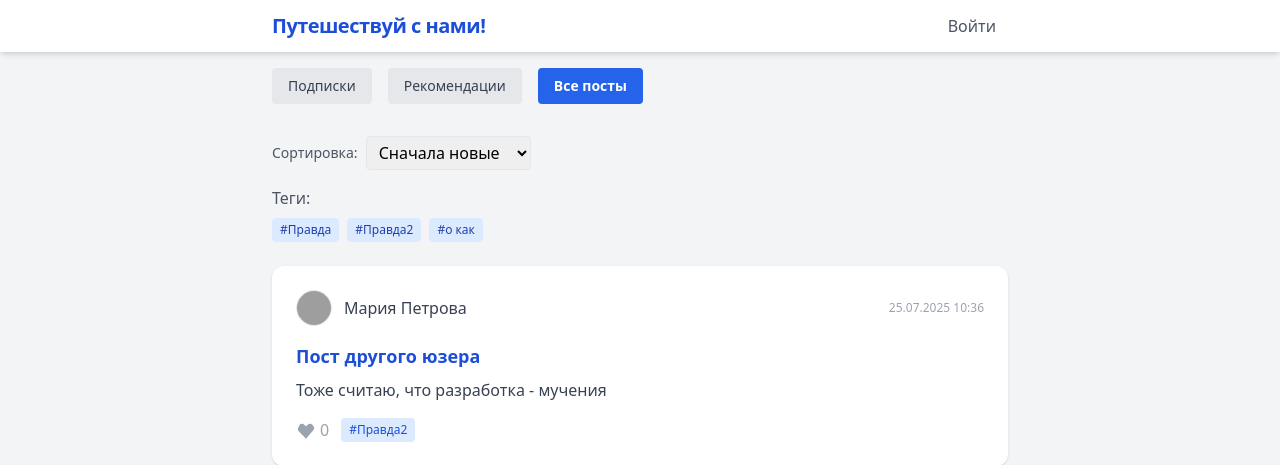
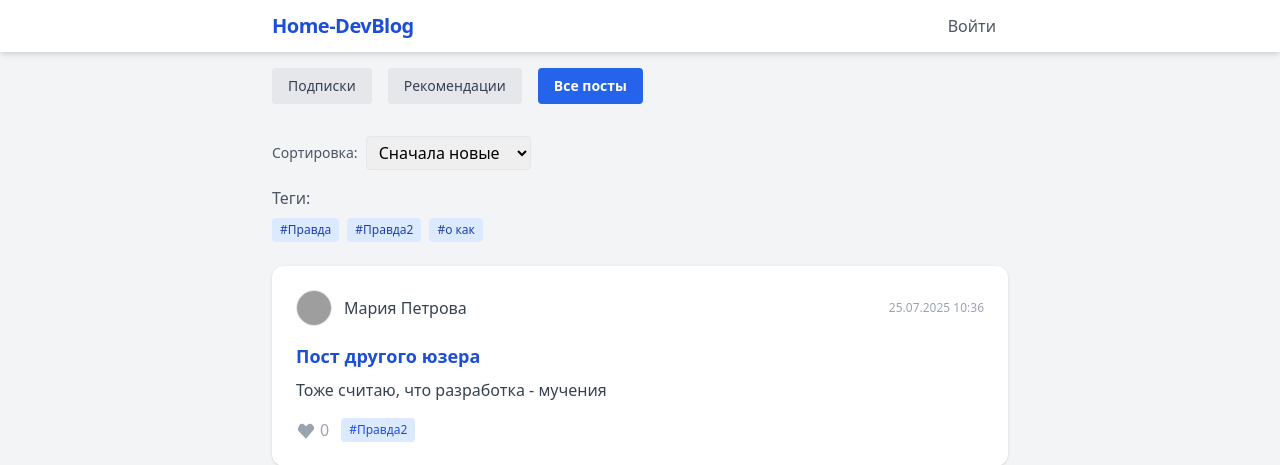
Before and after one commit to Doctorip/Task-case3, a Flask app: page / in a window 1280 px wide. Shown: the top 465 px of the page. Run offline with Flask 3, Linux system fonts and the light colour scheme; some libraries are stand-ins or nearby versions; grey boxes are pictures that could not be loaded.

Commit message:
правки + база с постами

```diff
--- a/templates/base.html
+++ b/templates/base.html
@@ -2,7 +2,7 @@
 <html lang="ru">
 <head>
     <meta charset="UTF-8">
-    <title>Платформа путешественников</title>
+    <title>Блог домашних разработчиков</title>
     <meta name="viewport" content="width=device-width, initial-scale=1.0">
     <script src="https://cdn.tailwindcss.com"></script>
 </head>
@@ -10,7 +10,7 @@
     <!-- Навигация -->
     <nav class="bg-white shadow-md">
         <div class="max-w-3xl mx-auto px-4 py-3 flex justify-between items-center">
-            <a href="{{ url_for('index') }}" class="font-bold text-blue-700 text-xl tracking-tight">Путешествуй с нами!</a>
+            <a href="{{ url_for('index') }}" class="font-bold text-blue-700 text-xl tracking-tight">Home-DevBlog</a>
             <div>
                 {% if user %}
                     <a href="{{ url_for('profile') }}" class="text-gray-600 hover:text-blue-600 px-3">Профиль</a>
```
Also changed, not shown: instance/blog.db (added).
